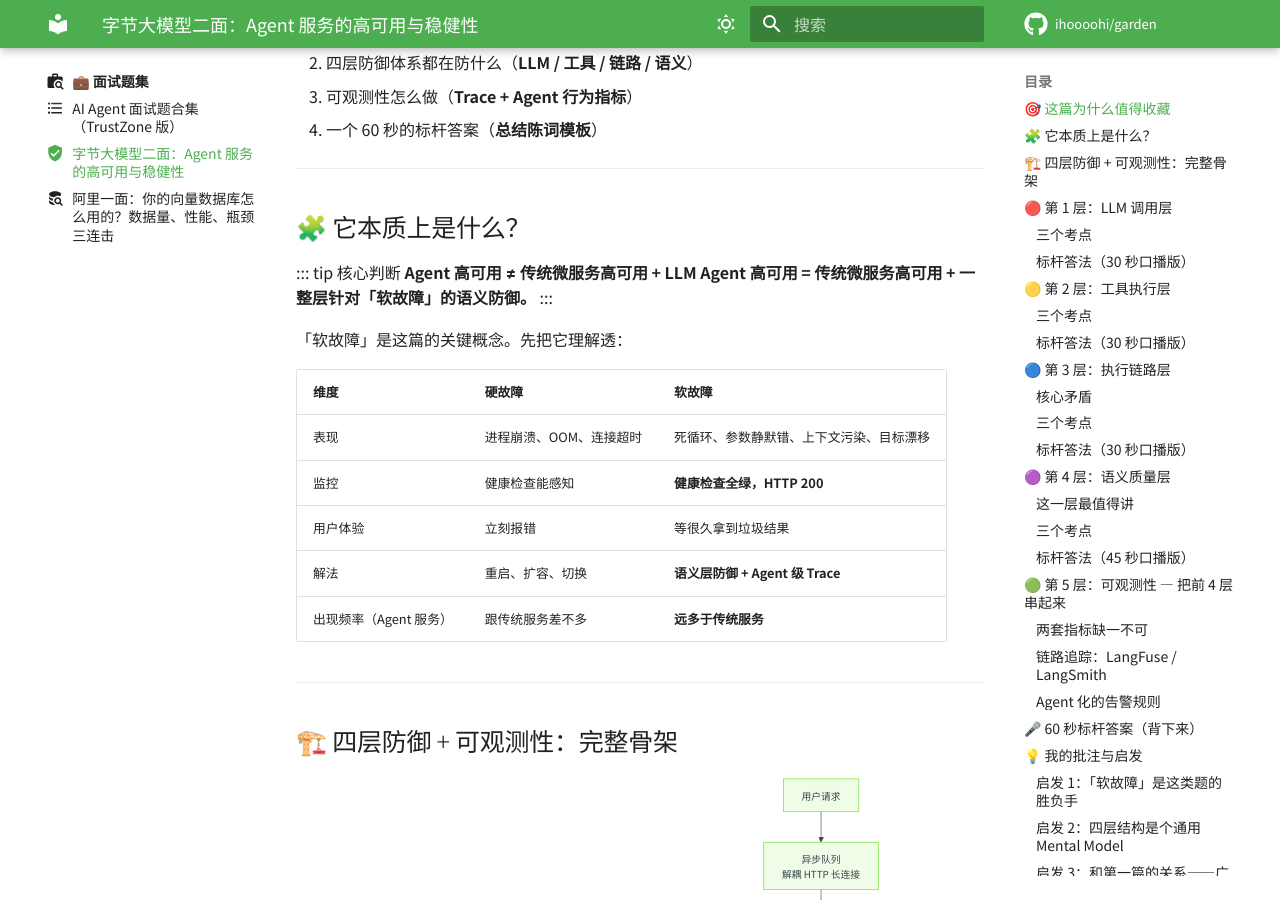
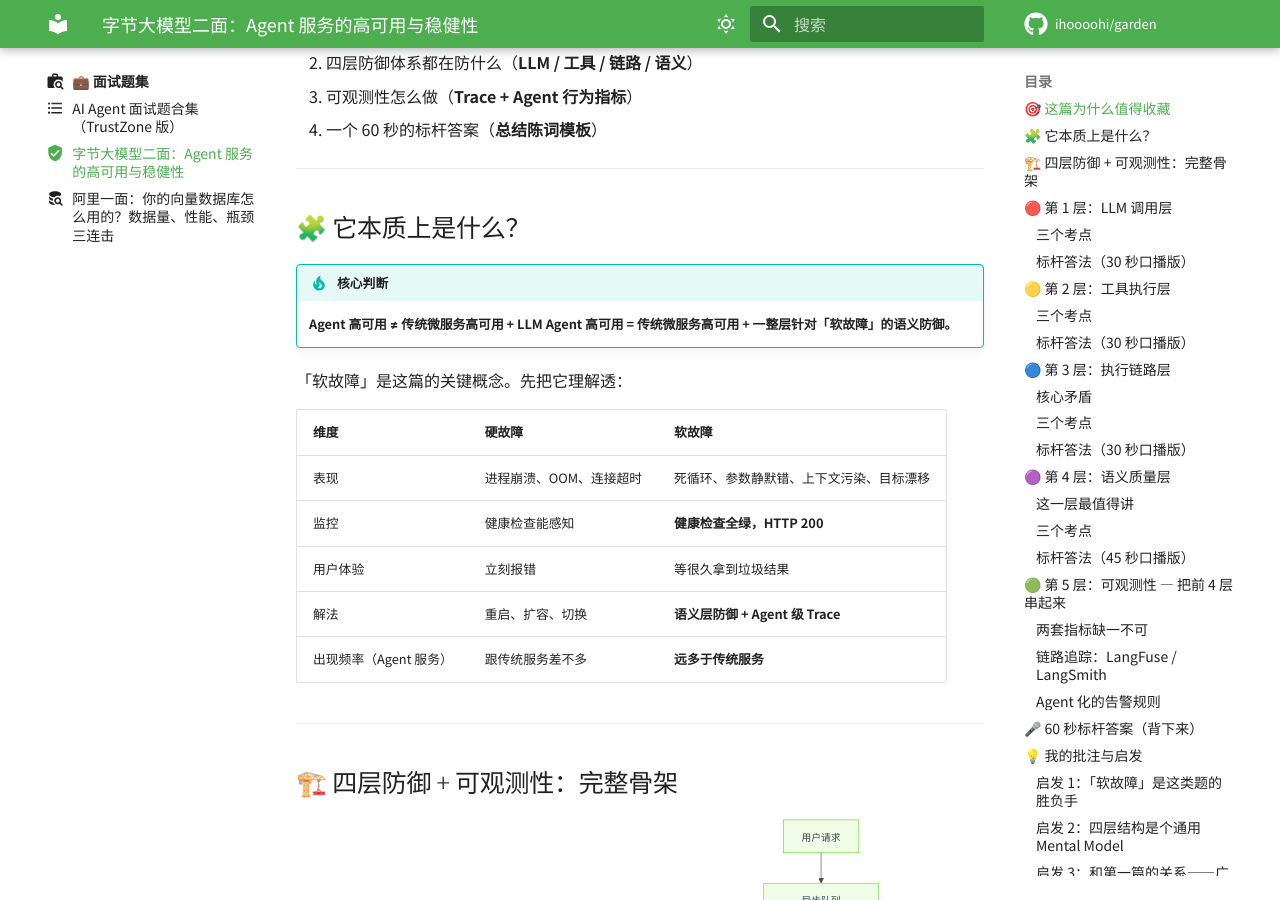
Before and after one commit to ihoooohi/garden, an MkDocs documentation site: the page built from docs/interview/agent-service-reliability.md, in a window 1280 px wide and 900 px high, scrolled down 736 px. Built offline with MkDocs 1.6.1 and Material for MkDocs 9.7.7, drawn with Linux system fonts in a browser that asks for light colours; comment, search, counter and statistics services are not loaded.

Commit message:
🐛 fix: agent-service-reliability 旧的 ::: tip → Material !!! 语法

```diff
--- a/docs/interview/agent-service-reliability.md
+++ b/docs/interview/agent-service-reliability.md
@@ -41,10 +41,9 @@ icon: material/shield-check
 
 ## 🧩 它本质上是什么？
 
-::: tip 核心判断
-**Agent 高可用 ≠ 传统微服务高可用 + LLM**
-**Agent 高可用 = 传统微服务高可用 + 一整层针对「软故障」的语义防御。**
-:::
+!!! tip "核心判断"
+    **Agent 高可用 ≠ 传统微服务高可用 + LLM**
+    **Agent 高可用 = 传统微服务高可用 + 一整层针对「软故障」的语义防御。**
 
 「软故障」是这篇的关键概念。先把它理解透：
 
```
